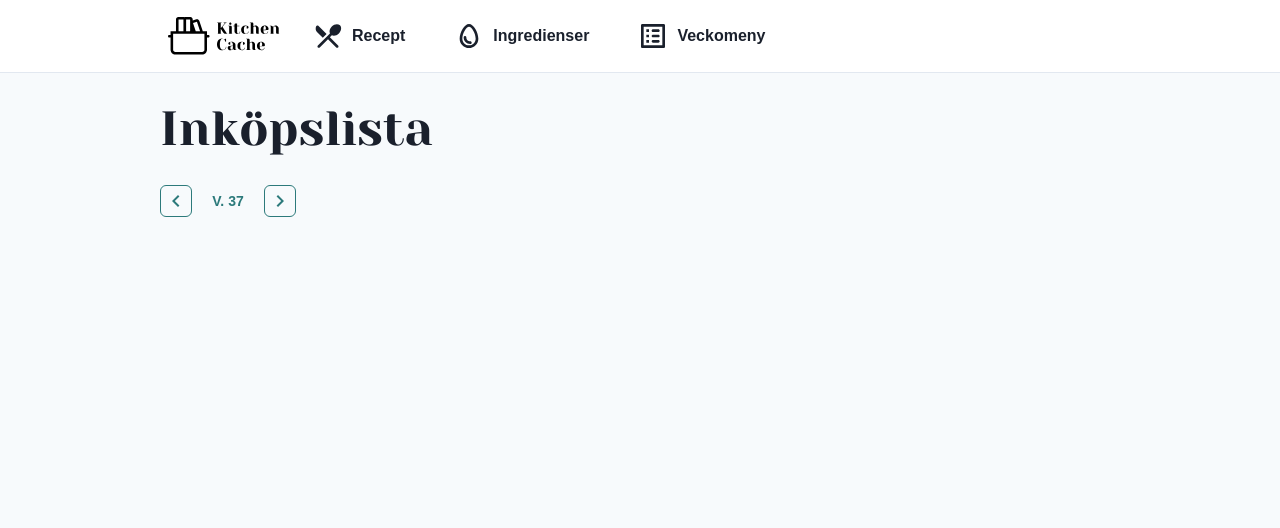
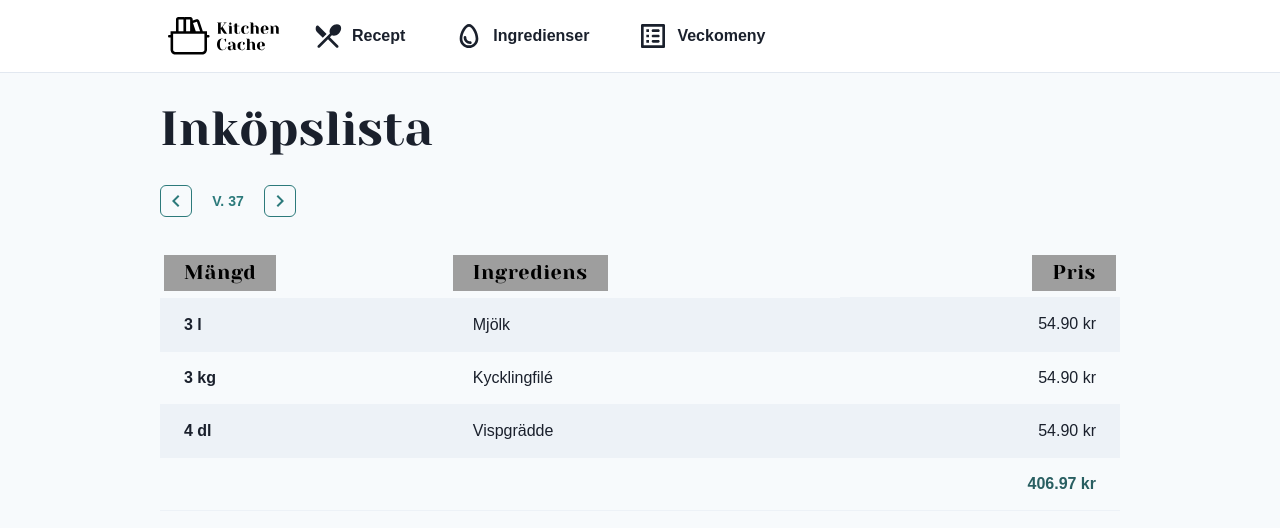
Before and after one commit to teojonsater/kitchen-cache-v2, a React (Create React App) app in the folder client/: page /weekmenu/ingredients in a window 1280 px wide. Shown: the top 528 px of the page. Built offline with nearby package versions, Linux system fonts and the light colour scheme; grey boxes are pictures that could not be loaded.

Commit message:
Made design for week menu ingredients

```diff
--- a/client/src/pages/WeekMenuIngredientsPage/WeekMenuIngredientsPage.tsx
+++ b/client/src/pages/WeekMenuIngredientsPage/WeekMenuIngredientsPage.tsx
@@ -2,6 +2,7 @@ import React, { useState } from "react";
 import { Heading, VStack } from "@chakra-ui/react";
 import getCurrentWeekNumber from "../../utils/getCurrentWeekNumber";
 import SelectedWeekController from "../../components/SelectedWeekController";
+import IngredientsTable from "./components/IngredientsTable";
 
 function WeekMenuIngredientsPage() {
 	const currentWeekNumber: number = getCurrentWeekNumber();
@@ -37,6 +38,7 @@ function WeekMenuIngredientsPage() {
 				weekNumber={selectedWeekNumber}
 				currentWeekNumber={currentWeekNumber}
 			/>
+			<IngredientsTable />
 		</VStack>
 	);
 }
--- /dev/null
+++ b/client/src/pages/WeekMenuIngredientsPage/components/IngredientsTable/IngredientsTable.tsx
@@ -0,0 +1,89 @@
+import React from "react";
+import {
+	Flex,
+	Heading,
+	Table,
+	TableContainer,
+	Tbody,
+	Td,
+	Tfoot,
+	Th,
+	Thead,
+	Tr,
+	VStack,
+} from "@chakra-ui/react";
+
+function IngredientsTable() {
+	return (
+		<VStack spacing="8" w="full">
+			<TableContainer w="full">
+				<Table variant="striped">
+					<Thead>
+						<Tr>
+							<Th color="black" textTransform="none">
+								<Heading
+									size="md"
+									variant="highlighted"
+									w="fit-content"
+								>
+									Mängd
+								</Heading>
+							</Th>
+							<Th color="black" textTransform="none">
+								<Heading
+									size="md"
+									variant="highlighted"
+									w="fit-content"
+								>
+									Ingrediens
+								</Heading>
+							</Th>
+							<Th
+								color="black"
+								textTransform="none"
+								as={Flex}
+								justifyContent="flex-end"
+							>
+								<Heading
+									size="md"
+									variant="highlighted"
+									w="fit-content"
+								>
+									Pris
+								</Heading>
+							</Th>
+						</Tr>
+					</Thead>
+					<Tbody>
+						<Tr>
+							<Td fontWeight="bold">3 l</Td>
+							<Td>Mjölk</Td>
+							<Td isNumeric>54.90 kr</Td>
+						</Tr>
+						<Tr>
+							<Td fontWeight="bold">3 kg</Td>
+							<Td>Kycklingfilé</Td>
+							<Td isNumeric>54.90 kr</Td>
+						</Tr>
+						<Tr>
+							<Td fontWeight="bold">4 dl</Td>
+							<Td>Vispgrädde</Td>
+							<Td isNumeric>54.90 kr</Td>
+						</Tr>
+					</Tbody>
+					<Tfoot>
+						<Tr>
+							<Td></Td>
+							<Td></Td>
+							<Td isNumeric fontWeight="bold" color="teal.700">
+								406.97 kr
+							</Td>
+						</Tr>
+					</Tfoot>
+				</Table>
+			</TableContainer>
+		</VStack>
+	);
+}
+
+export default IngredientsTable;
--- /dev/null
+++ b/client/src/pages/WeekMenuIngredientsPage/components/IngredientsTable/index.ts
@@ -0,0 +1,3 @@
+import IngredientsTable from "./IngredientsTable";
+
+export default IngredientsTable;
```
